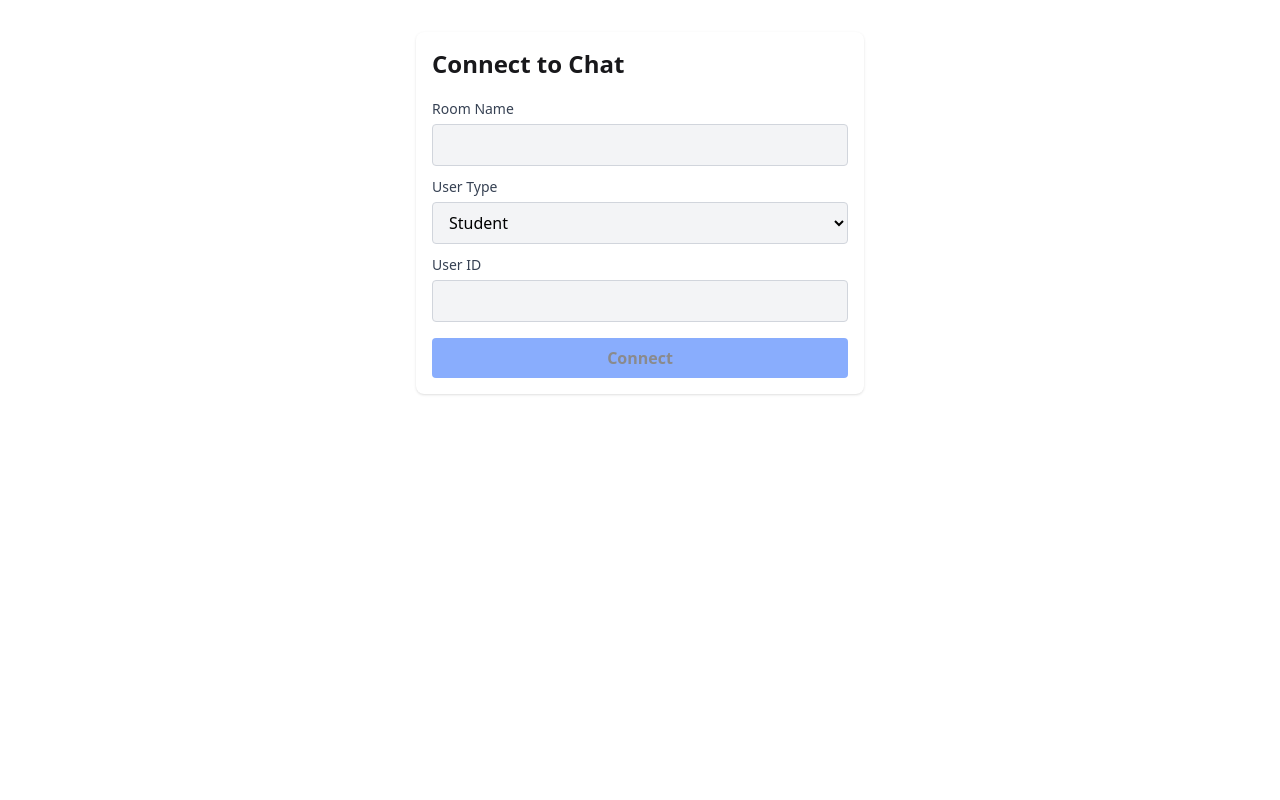
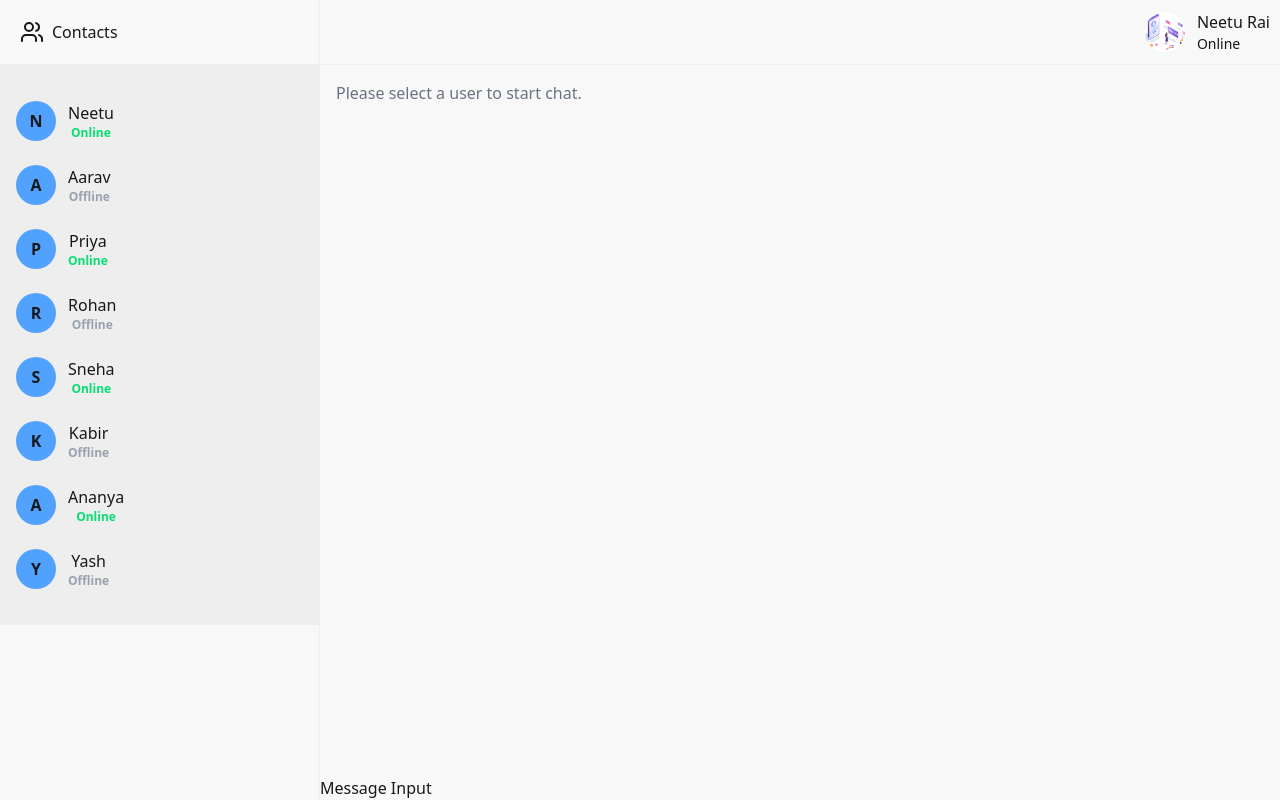
Before and after one commit to raineetu/chat_app, a React (Vite) app in the folder frontend/: page / in a window 1280 px wide. Built offline with nearby package versions, Linux system fonts and the light colour scheme.

Commit message:
added static data

```diff
--- a/frontend/src/components/ChatContainer.jsx
+++ b/frontend/src/components/ChatContainer.jsx
@@ -1,11 +1,32 @@
 import MessageInput from "./MessageInput";
 import ChatHeader from "./ChatHeader";
 
-const ChatContainer = () => {
+const ChatContainer = ({ selectedUser }) => {
+  console.log(selectedUser, "contsiner clicked");
+  const messages = {
+    Neetu: ["Hello, how can I help you?", "Please provide details."],
+    Aarav: ["Hi Aarav!", "We'll get back to you soon."],
+    Priya: ["Welcome, Priya!", "Feel free to ask anything."],
+    Rohan: ["Hi Rohan!", "How are you today?"],
+  };
+
   return (
     <div className="flex-1 flex flex-col overflow-auto">
-      <ChatHeader />
-      <p>messages...</p>
+      <ChatHeader user={selectedUser} />
+      <div className="flex-1 p-4 space-y-2 overflow-y-auto">
+        {selectedUser ? (
+          messages[selectedUser.name]?.map((msg, index) => (
+            <div
+              key={index}
+              className="bg-base-300 p-3 rounded-lg max-w-md text-sm"
+            >
+              {msg}
+            </div>
+          ))
+        ) : (
+          <p className="text-gray-500">Please select a user to start chat.</p>
+        )}
+      </div>
       <MessageInput />
     </div>
   );
--- a/frontend/src/components/Sidebar.jsx
+++ b/frontend/src/components/Sidebar.jsx
@@ -1,7 +1,7 @@
-import SidebarSkeleton from "./Skeleton/SidebarSkeleton";
 import { Users } from "lucide-react";
 
-const Sidebar = () => {
+const Sidebar = ({ selectedUser }) => {
+  console.log(selectedUser, "Sidebar clicked");
   const user = [
     { id: 1, name: "Neetu", state: "Online" },
     { id: 2, name: "Aarav", state: "Offline" },
@@ -11,20 +11,9 @@ const Sidebar = () => {
     { id: 6, name: "Kabir", state: "Offline" },
     { id: 7, name: "Ananya", state: "Online" },
     { id: 8, name: "Yash", state: "Offline" },
-    { id: 9, name: "Isha", state: "Online" },
-    { id: 10, name: "Vikram", state: "Offline" },
-    { id: 11, name: "Meera", state: "Online" },
-    { id: 12, name: "Sneha", state: "Online" },
-    { id: 13, name: "Kabir", state: "Offline" },
-    { id: 14, name: "Ananya", state: "Online" },
-    { id: 15, name: "Yash", state: "Offline" },
-    { id: 16, name: "Isha", state: "Online" },
-    { id: 17, name: "Vikram", state: "Offline" },
-    { id: 18, name: "Meera", state: "Online" },
   ];
 
   return (
-    <div>
     <aside className="h-full w-20 lg:w-80 border-r border-base-300 flex flex-col transition-all duration-200">
       <div className="border-b border-base-300 w-full p-5">
         <div className="flex items-center gap-2">
@@ -37,19 +26,17 @@ const Sidebar = () => {
         {user.map((data) => (
           <div key={data.id + data.name}>
             <button
-                // onClick={() => setSelectedUser(user)}
+              onClick={() => selectedUser(data)} // 👈 send selected user up
               className="flex items-center gap-3 py-2 px-4 hover:bg-gray-200 w-full rounded-md my-2"
             >
-                <div className="rounded-full bg-blue-400  w-10 h-10 flex items-center justify-center uppercase font-bold">
+              <div className="rounded-full bg-blue-400 w-10 h-10 flex items-center justify-center uppercase font-bold">
                 {data.name[0]}
               </div>
               <div className="hidden lg:block">
-                  <p className=" font-medium">{data.name}</p>
+                <p className="font-medium">{data.name}</p>
                 <p
                   className={`text-xs font-bold ${
-                      data.state === "Online"
-                        ? "text-green-400"
-                        : "text-gray-400"
+                    data.state === "Online" ? "text-green-400" : "text-gray-400"
                   }`}
                 >
                   {data.state}
@@ -60,7 +47,6 @@ const Sidebar = () => {
         ))}
       </div>
     </aside>
-    </div>
   );
 };
 
--- a/frontend/src/pages/ChatRoom.jsx
+++ b/frontend/src/pages/ChatRoom.jsx
@@ -1,108 +1,130 @@
-import { useEffect, useState, useRef } from "react";
+// import { useEffect, useState, useRef } from "react";
+// import ChatContainer from "../components/ChatContainer";
+// import Sidebar from "../components/Sidebar";
+
+// export default function ChatRoom() {
+//   // Connection Form State
+//   const [roomName, setRoomName] = useState("");
+//   const [userType, setUserType] = useState("student");
+//   const [userId, setUserId] = useState("");
+//   const [connected, setConnected] = useState(false);
+
+//   // Chat State
+//   const [messages, setMessages] = useState([]);
+//   const [draft, setDraft] = useState("");
+//   const socketRef = useRef(null);
+//   const messagesEndRef = useRef(null);
+
+//   // Handle "Connect"
+//   const connect = () => {
+//     if (!roomName.trim() || !userId.trim()) return;
+
+//     const url = `ws://192.168.1.13:8100/ws/chat/${roomName}/?userType=${userType}&userId=${userId}`;
+//     socketRef.current = new WebSocket(url);
+
+//     socketRef.current.onopen = () => setConnected(true);
+
+//     socketRef.current.onmessage = ({ data }) => {
+//       setMessages((msgs) => [...msgs, JSON.parse(data)]);
+//     };
+
+//     socketRef.current.onclose = () => setConnected(false);
+//   };
+
+//   // Send a Message
+//   const sendMessage = () => {
+//     if (!draft.trim() || !connected) return;
+//     socketRef.current.send(JSON.stringify({ message: draft }));
+//     setDraft("");
+//   };
+
+//   // Auto-scroll to latest message
+//   useEffect(() => {
+//     messagesEndRef.current?.scrollIntoView({ behavior: "smooth" });
+//   }, [messages]);
+
+//   // Cleanup on Unmount
+//   useEffect(() => () => socketRef.current?.close(), []);
+
+//   // Render Connect Form
+//   if (!connected) {
+//     return (
+//       <div className="max-w-md mx-auto mt-8 p-4 bg-white shadow rounded-lg">
+//         <h2 className="text-2xl font-semibold mb-4">Connect to Chat</h2>
+
+//         <label className="block mb-2">
+//           <span className="text-sm font-medium text-gray-700">Room Name</span>
+//           <input
+//             type="text"
+//             value={roomName}
+//             onChange={(e) => setRoomName(e.target.value)}
+//             className="mt-1 text-black block w-full px-3 py-2 bg-gray-100 border border-gray-300 rounded focus:outline-none focus:ring focus:border-blue-300"
+//           />
+//         </label>
+
+//         <label className="block mb-2">
+//           <span className="text-sm font-medium text-gray-700">User Type</span>
+//           <select
+//             value={userType}
+//             onChange={(e) => setUserType(e.target.value)}
+//             className="mt-1 block text-black w-full px-3 py-2 bg-gray-100 border border-gray-300 rounded focus:outline-none focus:ring focus:border-blue-300"
+//           >
+//             <option value="student">Student</option>
+//             <option value="admin">Admin</option>
+//           </select>
+//         </label>
+
+//         <label className="block mb-4">
+//           <span className="text-sm font-medium text-gray-700">User ID</span>
+//           <input
+//             type="number"
+//             value={userId}
+//             onChange={(e) => setUserId(e.target.value)}
+//             className="mt-1 text-black block w-full px-3 py-2 bg-gray-100 border border-gray-300 rounded focus:outline-none focus:ring focus:border-blue-300"
+//           />
+//         </label>
+
+//         <button
+//           onClick={connect}
+//           disabled={!roomName || !userId}
+//           className="w-full py-2 px-4 bg-blue-600  font-semibold rounded hover:bg-blue-700 disabled:opacity-50"
+//         >
+//           Connect
+//         </button>
+//       </div>
+//     );
+//   }
+
+//   // Render Chat UI
+//   return (
+//     <div className="h-screen bg-base-200">
+//       <div className="flex h-full rounded-lg overflow-hidden">
+//         <Sidebar />
+
+//         <ChatContainer />
+//       </div>
+//     </div>
+//   );
+// }
+
+import { useState } from "react";
 import ChatContainer from "../components/ChatContainer";
 import Sidebar from "../components/Sidebar";
 
-export default function ChatRoom() {
-  // Connection Form State
-  const [roomName, setRoomName] = useState("");
-  const [userType, setUserType] = useState("student");
-  const [userId, setUserId] = useState("");
-  const [connected, setConnected] = useState(false);
+const ChatRoom = () => {
+  const [selectedUser, setSelectedUser] = useState(null);
 
-  // Chat State
-  const [messages, setMessages] = useState([]);
-  const [draft, setDraft] = useState("");
-  const socketRef = useRef(null);
-  const messagesEndRef = useRef(null);
-
-  // Handle "Connect"
-  const connect = () => {
-    if (!roomName.trim() || !userId.trim()) return;
-
-    const url = `ws://192.168.1.13:8100/ws/chat/${roomName}/?userType=${userType}&userId=${userId}`;
-    socketRef.current = new WebSocket(url);
-
-    socketRef.current.onopen = () => setConnected(true);
-
-    socketRef.current.onmessage = ({ data }) => {
-      setMessages((msgs) => [...msgs, JSON.parse(data)]);
-    };
-
-    socketRef.current.onclose = () => setConnected(false);
-  };
-
-  // Send a Message
-  const sendMessage = () => {
-    if (!draft.trim() || !connected) return;
-    socketRef.current.send(JSON.stringify({ message: draft }));
-    setDraft("");
-  };
-
-  // Auto-scroll to latest message
-  useEffect(() => {
-    messagesEndRef.current?.scrollIntoView({ behavior: "smooth" });
-  }, [messages]);
-
-  // Cleanup on Unmount
-  useEffect(() => () => socketRef.current?.close(), []);
-
-  // Render Connect Form
-  if (!connected) {
-    return (
-      <div className="max-w-md mx-auto mt-8 p-4 bg-white shadow rounded-lg">
-        <h2 className="text-2xl font-semibold mb-4">Connect to Chat</h2>
-
-        <label className="block mb-2">
-          <span className="text-sm font-medium text-gray-700">Room Name</span>
-          <input
-            type="text"
-            value={roomName}
-            onChange={(e) => setRoomName(e.target.value)}
-            className="mt-1 text-black block w-full px-3 py-2 bg-gray-100 border border-gray-300 rounded focus:outline-none focus:ring focus:border-blue-300"
-          />
-        </label>
-
-        <label className="block mb-2">
-          <span className="text-sm font-medium text-gray-700">User Type</span>
-          <select
-            value={userType}
-            onChange={(e) => setUserType(e.target.value)}
-            className="mt-1 block text-black w-full px-3 py-2 bg-gray-100 border border-gray-300 rounded focus:outline-none focus:ring focus:border-blue-300"
-          >
-            <option value="student">Student</option>
-            <option value="admin">Admin</option>
-          </select>
-        </label>
-
-        <label className="block mb-4">
-          <span className="text-sm font-medium text-gray-700">User ID</span>
-          <input
-            type="number"
-            value={userId}
-            onChange={(e) => setUserId(e.target.value)}
-            className="mt-1 text-black block w-full px-3 py-2 bg-gray-100 border border-gray-300 rounded focus:outline-none focus:ring focus:border-blue-300"
-          />
-        </label>
-
-        <button
-          onClick={connect}
-          disabled={!roomName || !userId}
-          className="w-full py-2 px-4 bg-blue-600  font-semibold rounded hover:bg-blue-700 disabled:opacity-50"
-        >
-          Connect
-        </button>
-      </div>
-    );
-  }
-
-  // Render Chat UI
   return (
     <div className="h-screen bg-base-200">
       <div className="flex h-full rounded-lg overflow-hidden">
-        <Sidebar />
+        {/* Pass the function to Sidebar to update selectedUser */}
+        <Sidebar selectedUser={setSelectedUser} />
 
-        <ChatContainer />
+        {/* Pass the actual selected user to ChatContainer */}
+        <ChatContainer selectedUser={selectedUser} />
       </div>
     </div>
   );
-}
+};
+
+export default ChatRoom;
```
Lines whose indentation alone changed are shown as unchanged.
